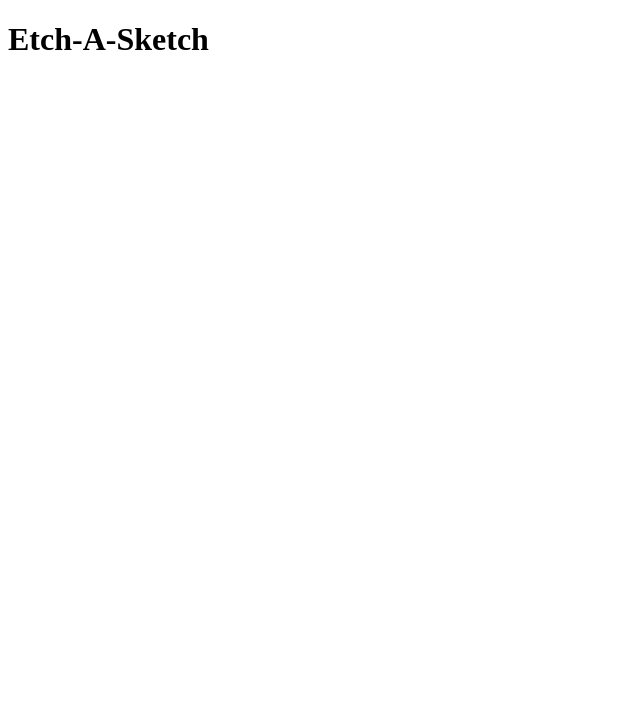
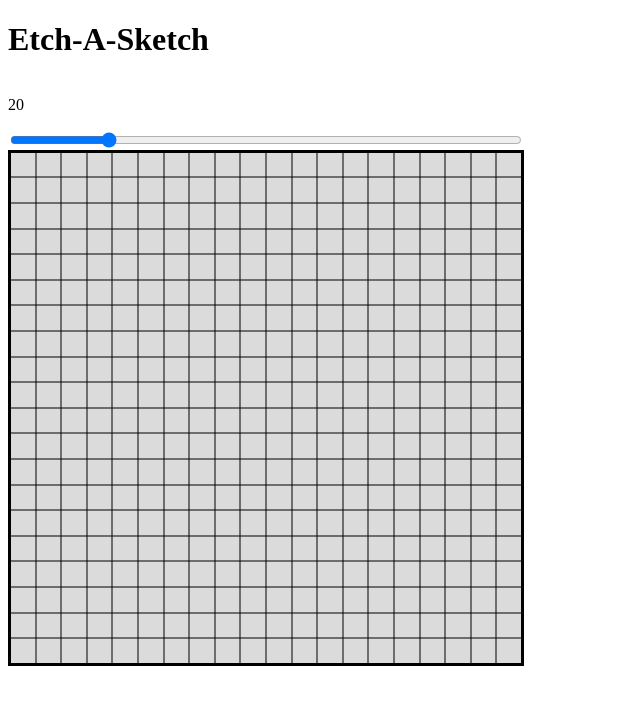
Before and after one commit to irahudgin/etch-a-sketch, a plain HTML site: page index.html in a window 1280 px wide. Shown: the whole page, without its empty margins (0-640 px from the left). Drawn offline with Linux system fonts and the light colour scheme.

Commit message:
added so much stuff and forgot to commit

```diff
--- a/index.html
+++ b/index.html
@@ -10,6 +10,17 @@
   </head>
   <body>
     <h1>Etch-A-Sketch</h1>
+    <div class="slidecontainer">
+      <p id="rangeValue">20</p>
+      <input
+        id="slider"
+        type="range"
+        min="2"
+        max="100"
+        value="20"
+        oninput="rangeValue.innerText = this.value"
+      />
+    </div>
     <div id="mainholder"></div>
   </body>
 </html>
--- a/js.js
+++ b/js.js
@@ -0,0 +1,29 @@
+function darken(e) {
+  this.classList.add("pixelhoverblack");
+  console.log(this);
+}
+
+function resolutionChange(e) {
+  //Clears last pixel count
+  let pixel = document.querySelectorAll(".pixel");
+  pixel.forEach((pixel) => {
+    pixel.remove();
+  });
+
+  let slider = document.querySelector(`#slider`);
+  let res = slider.value;
+
+  for (let i = 0; i < res * res; i++) {
+    let pixel = document.createElement("div");
+    pixel.classList.add("pixel");
+    pixel.setAttribute(
+      "style",
+      `width: ${512 / res}px; height: ${512 / res}px;`
+    );
+    pixel.addEventListener("mouseover", darken);
+    mainholder.appendChild(pixel);
+  }
+}
+
+window.onload = resolutionChange;
+slider.addEventListener("click", resolutionChange);
--- a/styles.css
+++ b/styles.css
@@ -0,0 +1,30 @@
+#mainholder {
+  display: flex;
+  height: 512px;
+  width: 512px;
+  background-color: hsl(0, 0%, 86%);
+  justify-content: space-between;
+  flex-wrap: wrap;
+  flex-direction: row;
+  align-content: flex-start;
+  border: 2px solid black;
+  box-shadow: 0px 0px 0px 1px black inset;
+}
+
+.pixel {
+  flex: 0 0 auto;
+  box-shadow: 0px 0px 0px 0.5px black inset;
+}
+
+.slidecontainer {
+  display: flex;
+  flex-direction: column;
+}
+
+.pixelhoverblack {
+  background-color: hsl(0, 0%, 24%);
+}
+
+#slider {
+  width: 512px;
+}
```
